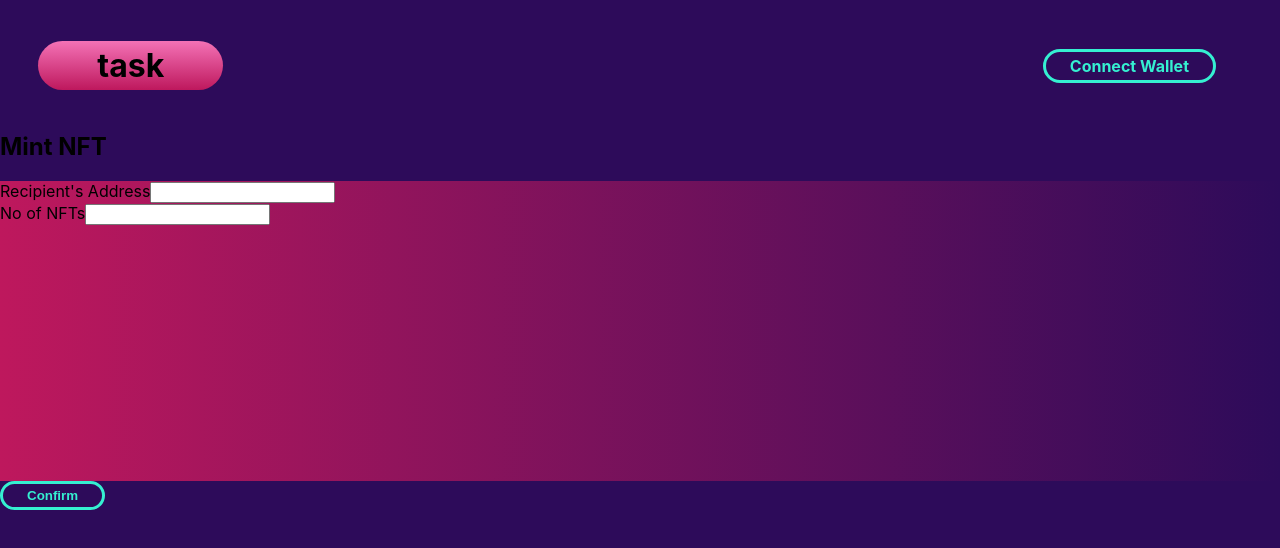
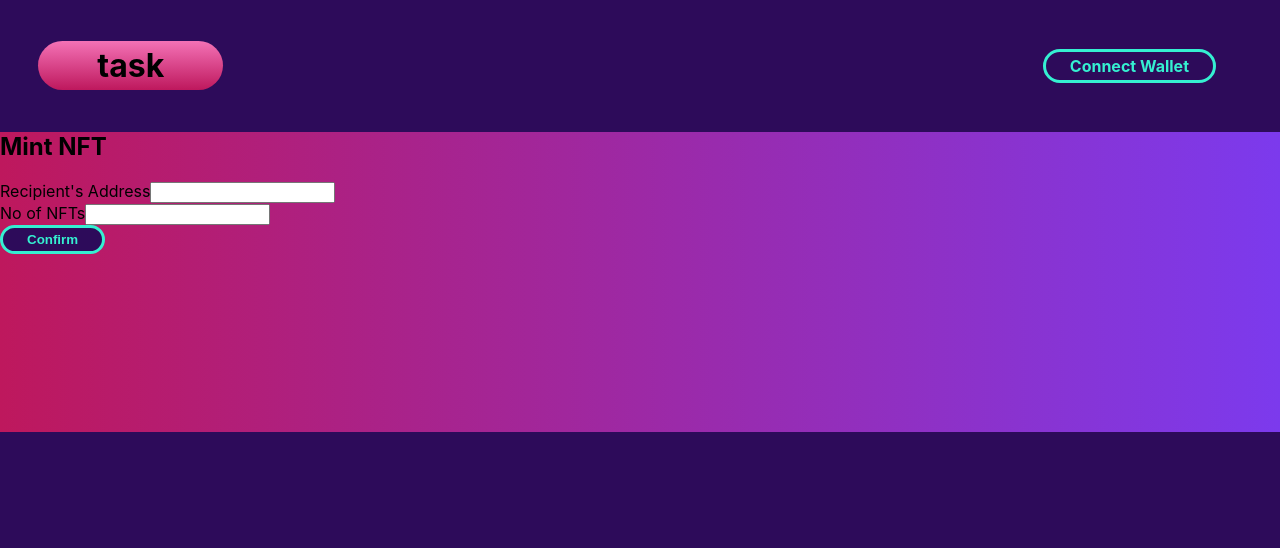
Before and after one commit to george-shammar/NFT-TASK, a React (Create React App) app: page / in a window 1280 px wide. Shown: the top 548 px of the page. Built offline with nearby package versions, Linux system fonts and the light colour scheme.

Commit message:
Implement fadin animation

```diff
--- a/src/components/Minter.tsx
+++ b/src/components/Minter.tsx
@@ -2,15 +2,15 @@ import "../styles/minter.css";
 
 const Minter = () => {
     return (
-        <div className="wrapper fadeInDown">
+        <div className="fadeInDown minter">
             <h2>Mint NFT</h2>
-            <div className="minter">
+            <div>
                 <label>Recipient's Address</label>
                 <input /> <br />
                 <label>No of NFTs</label>
                 <input /><br />
+                <button className="confirm-text">Confirm</button>
             </div>
-            <button className="confirm-text">Confirm</button>
         </div>
     );
 }
--- a/src/styles/minter.css
+++ b/src/styles/minter.css
@@ -1,5 +1,5 @@
 .minter {
-    background-image: linear-gradient(to right, rgb(190, 24, 93),  rgba(45, 11, 90));
+    background-image: linear-gradient(to right, rgb(190, 24, 93),  rgba(124, 58, 237));
     height: 300px;
 }
 
@@ -21,3 +21,40 @@
     color: rgba(45, 11, 90);
     background-color: rgb(53, 240, 209);
 }
+
+.fadeInDown {
+    -webkit-animation-name: fadeindown;
+    animation-name: fadeInDown;
+    -webkit-animation-duration: 1s;
+    animation-duration: 1s;
+    -webkit-animation-fill-mode: both;
+    animation-fill-mode: both;
+}
+
+@-webkit-keyframes fadeInDown {
+    0% {
+      opacity: 0;
+      -webkit-transform: translate3d(0, -100%, 0);
+      transform: translate3d(0, -100%, 0);
+    }
+
+    100% {
+      opacity: 1;
+      -webkit-transform: none;
+      transform: none;
+    }
+  }
+
+  @keyframes fadeInDown {
+    0% {
+      opacity: 0;
+      -webkit-transform: translate3d(0, -100%, 0);
+      transform: translate3d(0, -100%, 0);
+    }
+
+    100% {
+      opacity: 1;
+      -webkit-transform: none;
+      transform: none;
+    }
+  }
```
